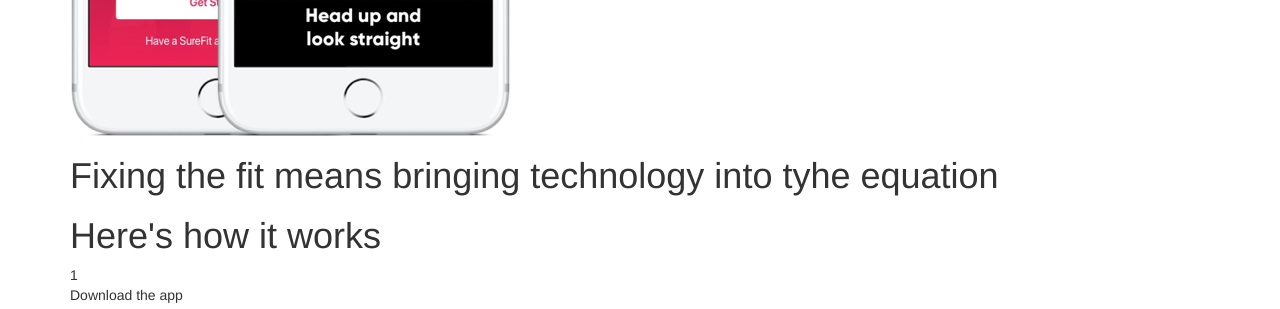
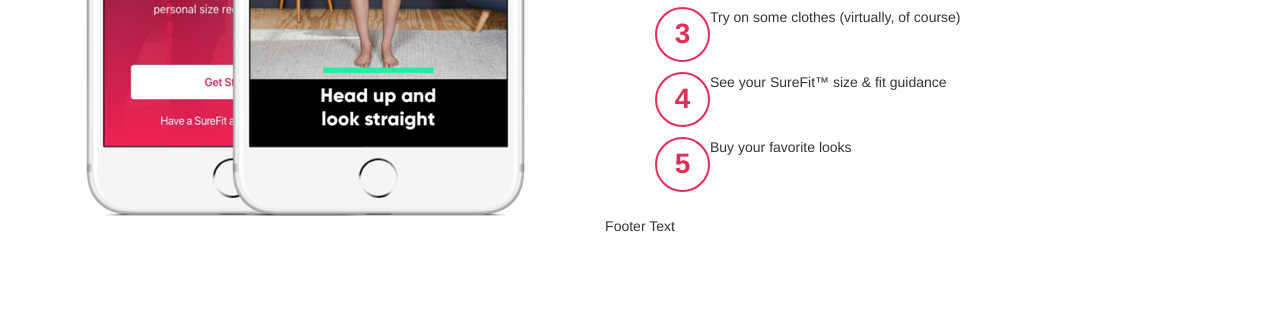
Before and after one commit to ceriustech/HTML-Templates, a plain HTML site: page Template-3/index.html in a window 1280 px wide. Shown: the part 4263-4572 px from the top of the page. After the commit the page ends 4509 px from the top, so only its background shows below. Drawn offline with nearby package versions, Linux system fonts and the light colour scheme.

Commit message:
Changes made to multiple files.

```diff
--- a/Template-3/CSS/main.css
+++ b/Template-3/CSS/main.css
@@ -176,6 +176,35 @@
 .hero_image_text {
     color: #fff;
 }
+/**** How it works Section ****/
+.how_it_works_section {
+    margin-top: 80px;
+}
+
+.how_it_works_display_info_list_item {
+    display: -webkit-box;
+    display: -ms-flexbox;
+    display: flex;
+}
+
+.how_it_works_display_info_h {
+    color: #717171;
+}
+
+.how_it_works_display_info_h_2 {
+    color: #000;
+    font-weight: 700;
+    margin-bottom: 30px;
+}
+
+.how_it_works_display_info_list_p {
+    font-size: 2em;
+    font-weight: 700;
+}
+
+.how_it_works_display_info_btn_container {
+
+}
 /**** Industry Info Section ****/
 .industry_info_section {
     background: #969696;
--- a/Template-3/CSS/reset.css
+++ b/Template-3/CSS/reset.css
@@ -22,6 +22,10 @@ time, mark, audio, video {
 
 h1, h2, h3, h4, h5, p, a {
 
+}
+
+.apple_btn {
+    width: 132px;
 }
 
 .extra_padding_r {
@@ -55,9 +59,18 @@ h1, h2, h3, h4, h5, p, a {
     width: 132px;
 }
 
-.apple_btn {
-    width: 132px;
+.list_circle {
+    border: 2px solid #E42C59;
+    color: #E42C59;
+  	background-color: #fff;
+  	border-radius: 50%;
+  	display: inline-block;
+    padding-top: 5px;
+  	text-align: center;
+    height: 55px;
+  	width: 55px;
 }
+
 .no_padding {
     padding: 0 !important;
 }
--- a/Template-3/index.html
+++ b/Template-3/index.html
@@ -244,36 +244,38 @@
 <!-- How it works Section -->
 <section class="how_it_works_section">
        <div class="how_it_works_container container">
-           <div class="how_it_works_display">
+           <div class="how_it_works_display col-lg-6">
                <img src="Images/Phones.jpg" alt="Image" />
            </div>
-           <div class="how_it_works_display_info">
+           <div class="how_it_works_display_info col-lg-6">
                <div class="how_it_works_display_info_header">
-                   <h1>Fixing the fit means bringing technology into tyhe equation</h1>
-                   <h1>Here's how it works</h1>
+                   <h1 class="how_it_works_display_info_h">Fixing the fit means bringing technology into tyhe equation.</h1>
+                   <h1 class="how_it_works_display_info_h_2">Here's how it works</h1>
                </div>
                <div class="how_it_works_display_info_list">
                    <div class="how_it_works_display_info_list_item">
-                      <span>1</span>
-                      <p>Download the app</p>
-                      <img src="Images/google_play_badge-128x128.png" alt="Image" class="google_play_btn"/>
-                      <img src="Images/app_store.png" alt="Image" class="apple_btn"/>
+                      <p class="how_it_works_display_info_list_p"><span class="list_circle">1</span></p>
+                      <p class="how_it_works_display_info_list_p_2">Download the app</p>
+                      <div class="how_it_works_display_info_btn_container">
+                          <img src="Images/google_play_badge-128x128.png" alt="Image" class="google_play_btn"/>
+                          <img src="Images/app_store.png" alt="Image" class="apple_btn"/>
+                      </div>
                    </div>
                    <div class="how_it_works_display_info_list_item">
-                       <span>2</span>
-                       <p>Snap a selfie to get digitally measured in 60 seconds</p>
+                       <p class="how_it_works_display_info_list_p"><span class="list_circle">2</span></p>
+                       <p class="how_it_works_display_info_list_p_2">Snap a selfie to get digitally measured in 60 seconds</p>
                    </div>
                     <div class="how_it_works_display_info_list_item">
-                       <span>3</span>
-                       <p>Try on some clothes (virtually, of course)</p>
+                       <p class="how_it_works_display_info_list_p"><span class="list_circle">3</span></p>
+                       <p class="how_it_works_display_info_list_p_2">Try on some clothes (virtually, of course)</p>
                    </div>
                    <div class="how_it_works_display_info_list_item">
-                       <span>4</span>
-                       <p>See your SureFit&#8482; size &#38; fit guidance</p>
+                       <p class="how_it_works_display_info_list_p"><span class="list_circle">4</span></p>
+                       <p class="how_it_works_display_info_list_p_2">See your SureFit&#8482; size &#38; fit guidance</p>
                    </div>
                    <div class="how_it_works_display_info_list_item">
-                       <span>5</span>
-                       <p>Buy your favorite looks</p>
+                       <p class="how_it_works_display_info_list_p"><span class="list_circle">5</span></p>
+                       <p class="how_it_works_display_info_list_p_2">Buy your favorite looks</p>
                    </div>
                </div>
            </div>
```
